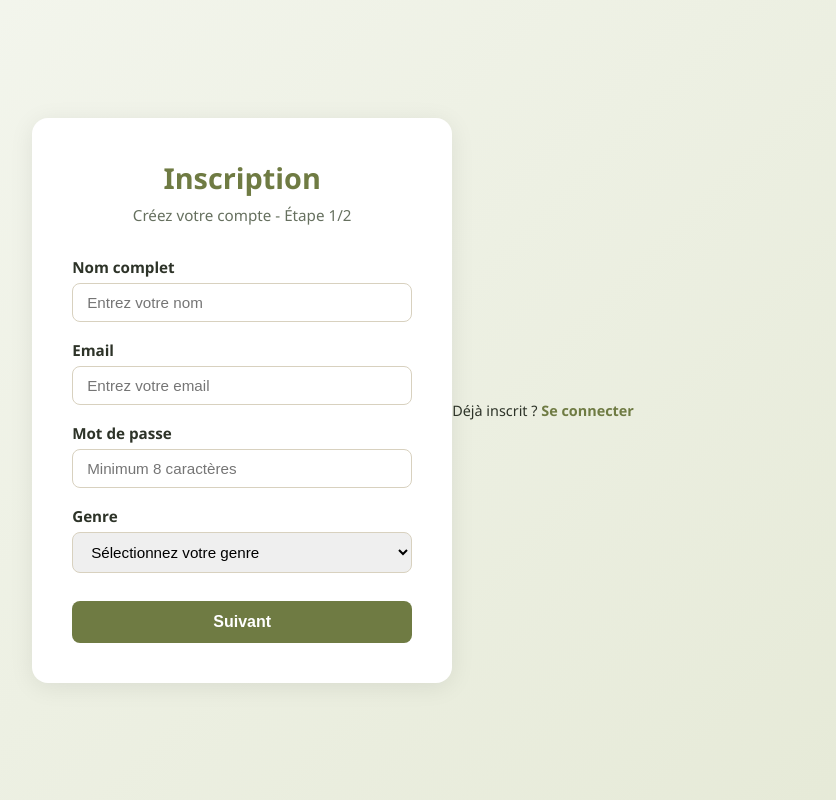
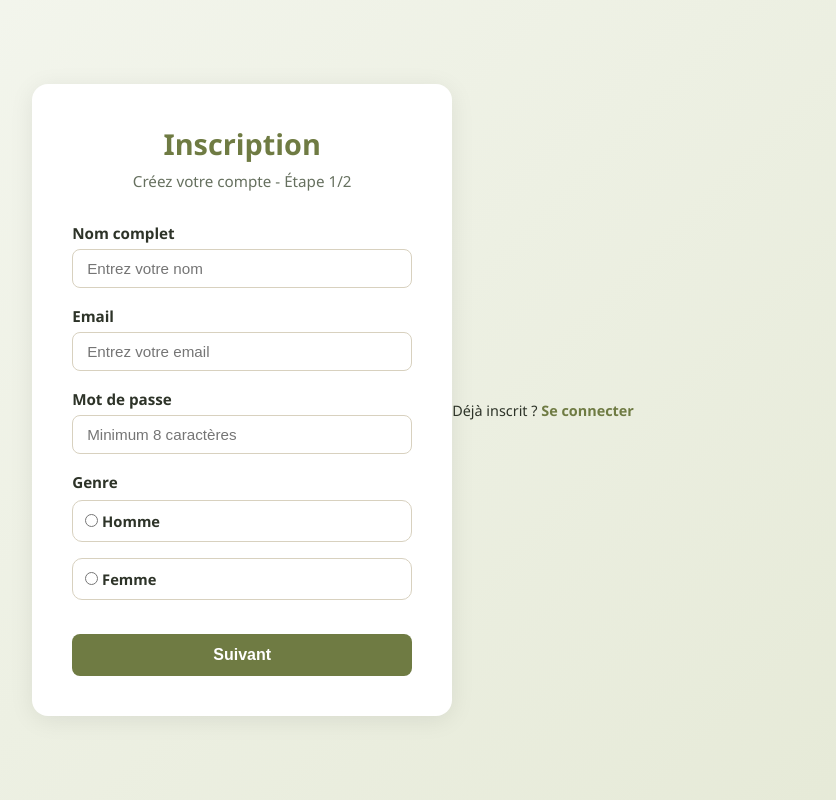
Before and after one commit to Estelle104/RegimeAlimentaire, a CodeIgniter 4 app: the page made by app/Views/FrontOffice/inscription.php in a window 1280 px wide. Shown: the whole page, without its empty margins (307-1143 px from the left). Run offline with PHP 8.4 and a stand-in for CodeIgniter, Linux system fonts and the light colour scheme; the template is opened without the code that fills it, so the values that code supplies are empty; some libraries are stand-ins or nearby versions.

Commit message:
rectifica

```diff
--- a/app/Views/FrontOffice/inscription.php
+++ b/app/Views/FrontOffice/inscription.php
@@ -17,6 +17,12 @@
         .form-group label { display: block; color: var(--bo-text); font-weight: 600; margin-bottom: 6px; font-size: 0.95rem; }
         .form-group input, .form-group select { width: 100%; padding: 10px 14px; border: 1px solid var(--bo-border); border-radius: 8px; font-size: 0.95rem; }
         .form-group input:focus, .form-group select:focus { outline: none; border-color: var(--bo-olive); box-shadow: 0 0 0 3px rgba(111,123,67,0.1); }
+        .objectifs-list { display: grid; gap: 10px; margin-top: 8px; }
+        .objectif-option { display: flex; align-items: center; gap: 10px; padding: 10px 12px; border: 1px solid var(--bo-border); border-radius: 10px; background: #fff; cursor: pointer; }
+        .objectif-option input { width: auto; margin: 0; }
+        .objectif-option span { color: var(--bo-text); font-weight: 600; font-size: 0.92rem; }
+        .objectif-option input[type="radio"] { accent-color: var(--bo-olive); }
+        .objectif-option:has(input:checked) { border-color: var(--bo-olive); box-shadow: 0 0 0 3px rgba(111,123,67,0.08); }
         .error { color: #b24b3f; font-size: 12px; margin-top: 4px; display: none; }
         .error.show { display: block; }
         .form-submit { width: 100%; padding: 12px; background: var(--bo-olive); color: white; border: none; border-radius: 8px; font-weight: 600; font-size: 1rem; cursor: pointer; margin-top: 10px; }
@@ -54,11 +60,16 @@
 
             <div class="form-group">
                 <label for="genre">Genre</label>
-                <select id="genre">
-                    <option value="">Sélectionnez votre genre</option>
-                    <option>Homme</option>
-                    <option>Femme</option>
-                </select>
+                <div class="objectifs-list">
+                    <label class="objectif-option">
+                        <input type="radio" name="genre" value="Homme">
+                        <span>Homme</span>
+                    </label>
+                    <label class="objectif-option">
+                        <input type="radio" name="genre" value="Femme">
+                        <span>Femme</span>
+                    </label>
+                </div>
                 <div class="error" id="genreError"></div>
             </div>
             <button type="button" class="form-submit" onclick="goToStep2()">Suivant</button>
@@ -78,6 +89,22 @@
                 <div class="error" id="poidsError"></div>
             </div>
 
+            <div class="form-group">
+                <label>Objectifs</label>
+                <?php if (!empty($objectifs)) : ?>
+                    <div class="objectifs-list">
+                        <?php foreach ($objectifs as $objectif) : ?>
+                            <label class="objectif-option">
+                                <input type="radio" name="objectif" value="<?= esc($objectif['id']) ?>">
+                                <span><?= esc($objectif['libelle']) ?></span>
+                            </label>
+                        <?php endforeach; ?>
+                    </div>
+                <?php else : ?>
+                    <div>Aucun objectif disponible.</div>
+                <?php endif; ?>
+            </div>
+
             <button type="button" class="form-submit" onclick="register()">S'inscrire</button>
         </div>
     </div>
--- a/app/Views/FrontOffice/profile.php
+++ b/app/Views/FrontOffice/profile.php
@@ -54,6 +54,7 @@ if ($imc === null && !empty($details['taille']) && !empty($details['poids'])) {
             <h3 class="small-muted">Mes Régimes</h3>
             <p>Découvrez les régimes recommandés pour vous en fonction de vos objectifs !</p>
             <a href="<?= base_url('frontoffice/regimes') ?>" class="action-link action-link--edit">Voir les régimes</a>
+            <a href="<?= base_url('frontoffice/profil') ?>" class="action-link action-link--edit">Codes gold</a>
         </div>
     </section>
 <?= $this->endSection() ?>
--- a/public/FrontOffice/js/inscription.js
+++ b/public/FrontOffice/js/inscription.js
@@ -2,7 +2,7 @@
 const nom = document.getElementById('nom');
 const email = document.getElementById('email');
 const motDePasse = document.getElementById('mot_de_passe');
-const genre = document.getElementById('genre');
+const genreInputs = document.querySelectorAll('input[name="genre"]');
 
 const taille = document.getElementById('taille');
 const poids = document.getElementById('poids');
@@ -10,7 +10,7 @@ const poids = document.getElementById('poids');
 nom.addEventListener('blur', validateNom);
 email.addEventListener('blur', validateEmail);
 motDePasse.addEventListener('blur', validateMotDePasse);
-genre.addEventListener('blur', validateGenre);
+genreInputs.forEach((input) => input.addEventListener('change', validateGenre));
 
 taille.addEventListener('blur', validateTaille);
 poids.addEventListener('blur', validatePoids);
@@ -81,16 +81,18 @@ function validateEmail(){
 
 function validateGenre(){
 
-    if(genre.value === ''){
+    const selected = document.querySelector('input[name="genre"]:checked');
 
-        setError(genre,
+    if(!selected){
+
+        setError(genreInputs[0],
         'genreError',
         'Choisissez un genre');
 
         return false;
     }
 
-    clearError(genre, 'genreError');
+    clearError(genreInputs[0], 'genreError');
 
     return true;
 
@@ -171,9 +173,14 @@ function register(){
         nom: nom.value,
         email: email.value,
         mot_de_passe: motDePasse.value,
-        genre: genre.value,
+        genre: document.querySelector('input[name="genre"]:checked')
+            ? document.querySelector('input[name="genre"]:checked').value
+            : '',
         taille: taille.value,
-        poids: poids.value
+        poids: poids.value,
+        objectif: document.querySelector('input[name="objectif"]:checked')
+            ? document.querySelector('input[name="objectif"]:checked').value
+            : null
 
     };
 
```
Also changed, not shown: app/Controllers/FrontOffice/UserController.php (+21 -1 lines), app/Views/BackOffice/connexion.php (+22 -10 lines), public/assets/backOffice/css/connexion.css (added).
